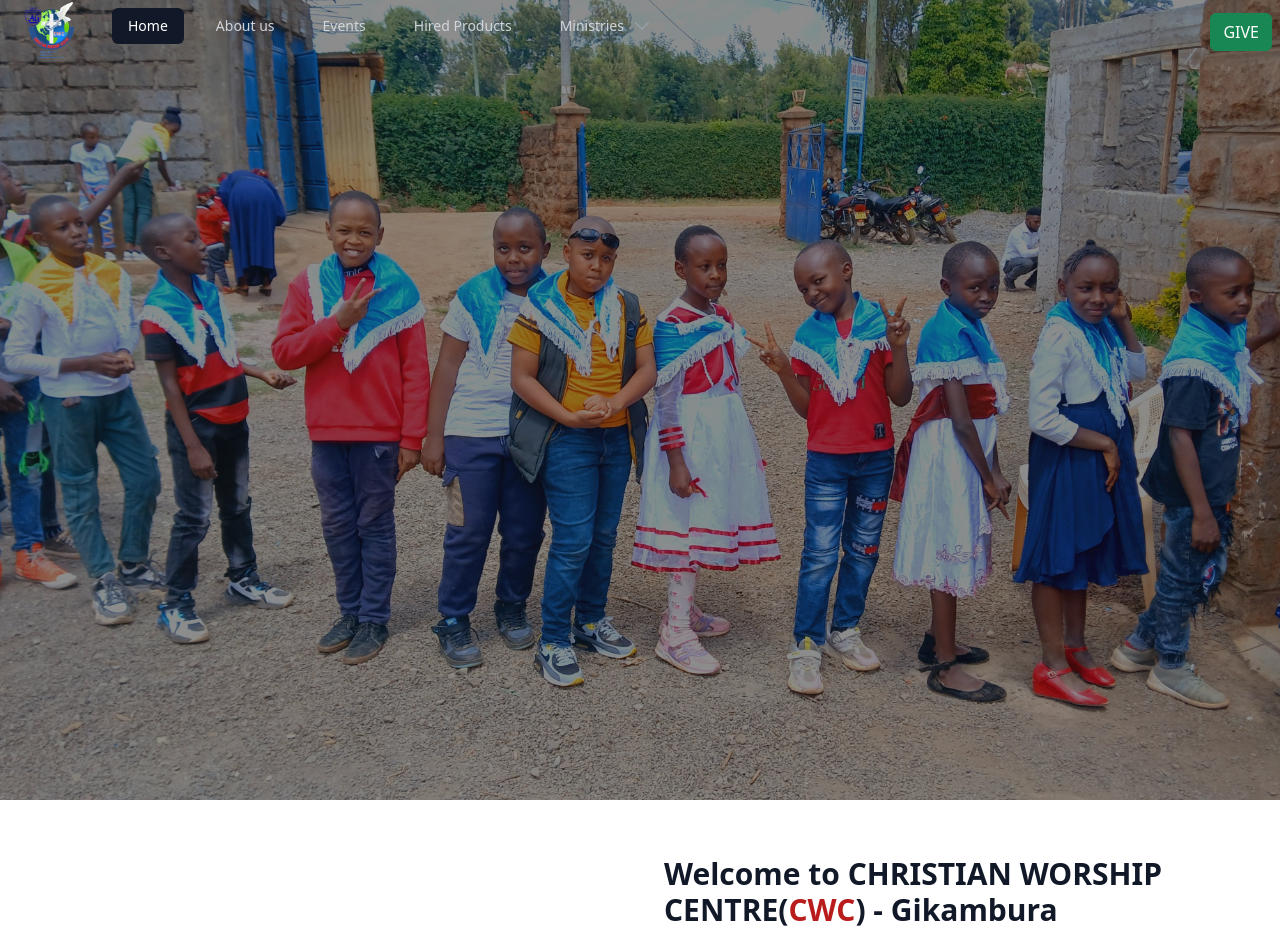
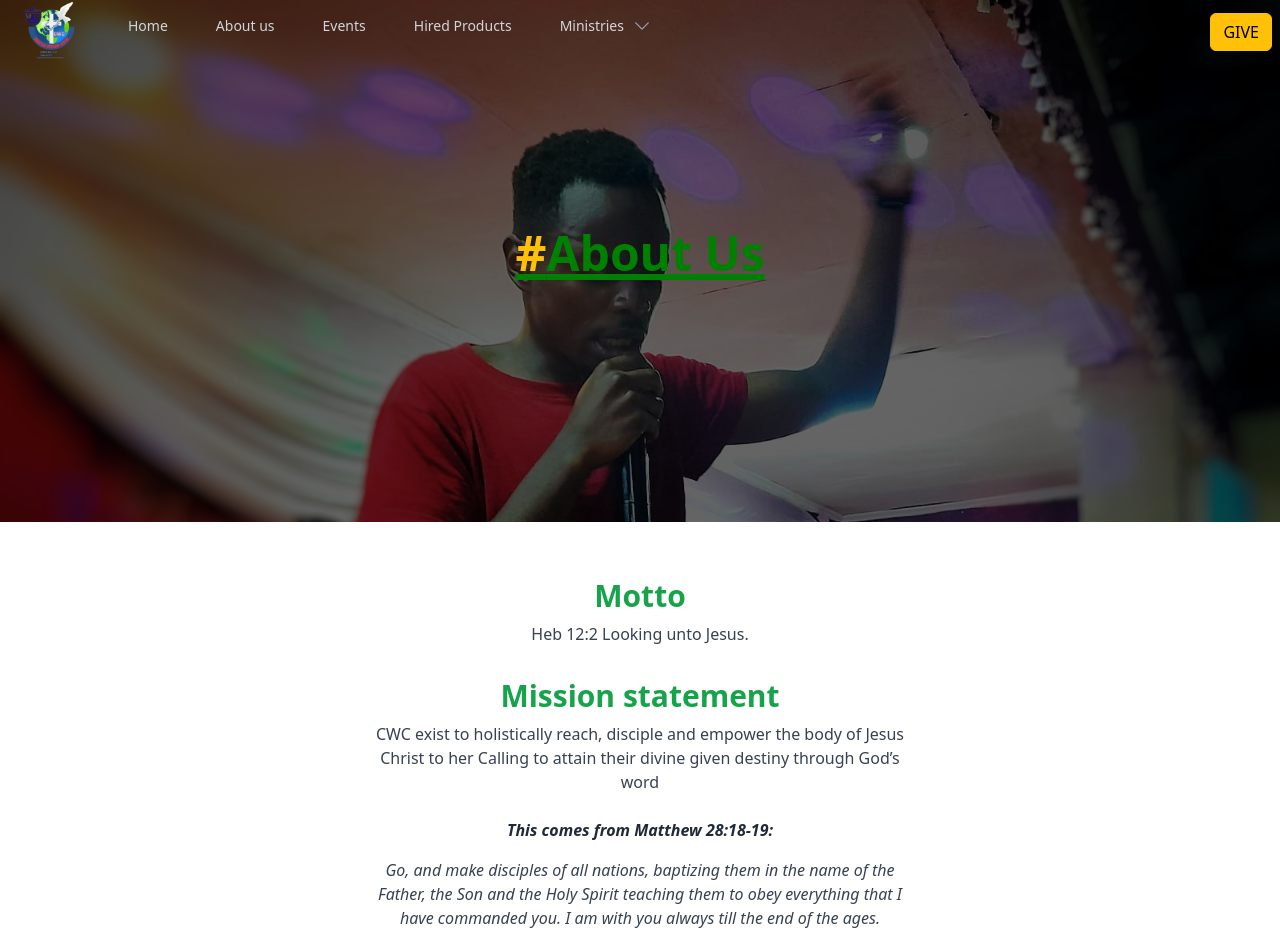
Before and after one commit to victorwangari/KAG-CWC, a React (Create React App) app: page /about in a window 1280 px wide. Shown: the top 932 px of the page. Built offline with nearby package versions, Linux system fonts and the light colour scheme.

Commit message:
update app

```diff
--- a/package.json
+++ b/package.json
@@ -9,6 +9,7 @@
     "lucide-react": "^0.474.0",
     "react": "^19.0.0",
     "react-dom": "^19.0.0",
+    "react-router-dom": "^7.1.5",
     "react-scripts": "5.0.1",
     "web-vitals": "^4.2.4"
   },
--- a/src/components/about/about.jsx
+++ b/src/components/about/about.jsx
@@ -0,0 +1,145 @@
+import React from 'react';
+import NavBar from '../navbar/navbar';
+import "../../css/about.css";
+import { useState } from "react";
+import Footer from '../footer/footer';
+
+
+const teamMembers = {
+    elders: [
+        { name: "Kibathi Mbugua", role: "Chair Person" },
+        { name: "Charles Ng’ang’a", role: "Bishop", },
+        { name: "Richard Munala", role: "Assistant Bishop", },
+        { name: "James Chege", role: "Elder", },
+        { name: "Jonathan Njoroge", role: "Elder", },
+    ],
+    staff: [
+        { name: "Kibathi Mbugua", role: "Chair Person" },
+        { name: "Charles Ng’ang’a", role: "Bishop", },
+        { name: "Richard Munala", role: "Assistant Bishop", },
+        { name: "James Chege", role: "Elder", },
+        { name: "Jonathan Njoroge", role: "Elder", },
+    ], // Add staff members here if needed
+};
+
+function About() {
+    const [category, setCategory] = useState("elders");
+    return (
+        <div className="about">
+            <div>
+                <NavBar />
+            </div>
+            <div className="about-title">
+                <h1><span className="text-warning ">#</span>About Us</h1>
+            </div>
+            <div>
+                <div className="bg-white  flex  items-center justify-center p-8">
+                    {/* Left Section */}
+                    <div className="w-full md:w-1/2 p-4">
+                        <div className="text-center max-w-4xl mx-auto">
+                            <h2 className="text-3xl font-bold text-green-600">Motto</h2>
+                            <p className="text-gray-700 mt-2">
+                                Heb 12:2 Looking unto Jesus.
+                            </p>
+                        </div>
+
+                        <div className="text-center max-w-4xl mx-auto mt-8">
+                            <h2 className="text-3xl font-bold text-green-600">Mission statement</h2>
+                            <p className="text-gray-700 mt-2">
+                                CWC exist to holistically reach, disciple and empower the body of Jesus Christ to her
+                                Calling to attain their divine given destiny through God’s word
+                            </p>
+                            <p className="italic font-semibold text-gray-800 mt-4">This comes from Matthew 28:18-19:</p>
+                            <p className="italic text-gray-700 mt-2">
+                                Go, and make disciples of all nations, baptizing them in the name of the Father, the Son and the Holy Spirit
+                                teaching them to obey everything that I have commanded you. I am with you always till the end of the ages.
+                            </p>
+                        </div>
+                    </div>
+
+                    {/* Right Section */}
+
+                </div>
+            </div>
+            <div>
+                <div className="w-full core-values md:w-1/2 p-4">
+                    <h2 className="text-4xl font-bold text-green-600 text-center">Our Core Values</h2>
+                    <h2  className="text-3xl font-bold text-yellow-600 text-center">ULIVE</h2>
+                    <div className="mt-4">
+                        <details className="bg-green-500 text-white p-3 rounded-md mb-2">
+                            <summary className="font-semibold cursor-pointer"><span className='text-warning'>U</span>-UNITY</summary>
+                            <p className="mt-2 text-sm">
+                            Psalm 133:1 – "Behold, how good and how pleasant it is for brethren to dwell together in unity!"
+                            </p>
+                        </details>
+                        <details className="bg-green-500 text-white p-3 rounded-md mb-2">
+                            <summary className="font-semibold cursor-pointer"><span className='text-warning'>L</span>-LOVE</summary>
+                            <p className="mt-2 text-sm">
+                            1 John 4:8 "Whoever does not love does not know God, because God is love."
+                            </p>
+                        </details>
+                        <details className="bg-green-500 text-white p-3 rounded-md mb-2">
+                            <summary className="font-semibold cursor-pointer"><span className='text-warning'>I</span>-INTEGRITY</summary>
+                            <p className="mt-2 text-sm">
+                            Proverbs 10:9 "Whoever walks in integrity walks securely, but whoever takes crooked paths will be found out."
+                            </p>
+                        </details>
+                        <details className="bg-green-500 text-white p-3 rounded-md mb-2">
+                            <summary className="font-semibold cursor-pointer"><span className='text-warning'>V</span>- VIRTOUS</summary>
+                            <p className="mt-2 text-sm">
+                            2 Peter 1:5 "For this very reason, make every effort to add to your faith virtue; and to virtue, knowledge."
+                            </p>
+                        </details>
+                        <details className="bg-green-500 text-white p-3 rounded-md mb-2">
+                            <summary className="font-semibold cursor-pointer"><span className='text-warning'>E</span>-ENCOURAGEMENT</summary>
+                            <p className="mt-2 text-sm">
+                            1 Thessalonians 5:11 "Therefore encourage one another and build each other up, just as in fact you are doing."
+                            </p>
+                        </details>
+                    </div>
+                </div>
+
+            </div>
+            <div>
+                <section className="text-center bg-white p-8">
+                    <h2 className="text-3xl font-bold">Our <span className='text-warning'>Team</span></h2>
+                    {/* <img src={teamImage} alt="Our Team" className="w-full max-w-3xl mx-auto my-4" /> */}
+                    <div className="flex justify-center my-4">
+                        <button
+                            className={`px-4 py-2 mx-2 rounded ${category === "elders" ? "bg-green-500 text-white" : "bg-gray-200"
+                                }`}
+                            onClick={() => setCategory("elders")}
+                        >
+                            Pastoral
+                        </button>
+                        <button
+                            className={`px-4 py-2 mx-2 rounded ${category === "staff" ? "bg-green-500 text-white" : "bg-gray-200"
+                                }`}
+                            onClick={() => setCategory("staff")}
+                        >
+                            Staff
+                        </button>
+                    </div>
+                    <div className="grid grid-cols-1 md:grid-cols-3 lg:grid-cols-5 gap-6">
+                        {teamMembers[category].map((member, index) => (
+                            <div key={index} className="text-center">
+                                <img
+                                    src={member.image}
+                                    alt={member.name}
+                                    className="w-48 h-60 object-cover mx-auto rounded-lg shadow-md"
+                                />
+                                <h3 className="text-lg font-semibold mt-2">{member.name}</h3>
+                                <p className="text-gray-600">{member.role}</p>
+                            </div>
+                        ))}
+                    </div>
+                </section>
+            </div>
+            <div>
+                <Footer />
+            </div>
+        </div>
+    )
+}
+
+export default About;
--- a/src/components/navbar/navbar.jsx
+++ b/src/components/navbar/navbar.jsx
@@ -3,13 +3,15 @@ import "../../css/hero.css"
 import Logo from "../../img/cwc_logo-removebg-preview.png"
 import { Disclosure, DisclosureButton, DisclosurePanel, Menu, MenuButton, MenuItem, MenuItems } from '@headlessui/react';
 import { Bars3Icon, BellIcon, XMarkIcon, ChevronDownIcon } from '@heroicons/react/24/outline';
+import { Link } from 'react-router-dom';
+
 
 
 const navigation = [
-  { name: 'Home', href: '#', current: true },
-  { name: 'About us', href: '#', current: false },
-  { name: 'Events', href: '#', current: false },
-  { name: 'Hired Products', href: '#', current: false },
+  { name: 'Home', href: '/' },
+  { name: 'About us', href: '/about' },
+  { name: 'Events', href: '#',  },
+  { name: 'Hired Products', href: '#', },
   {
     name: 'Ministries',
     dropdown: true, // Indicate it's a dropdown
@@ -71,17 +73,17 @@ function NavBar(){
                         </MenuItems>
                       </Menu>
                     ) : (
-                      <a
+                      <Link
                         key={item.name}
-                        href={item.href}
-                        aria-current={item.current ? 'page' : undefined}
+                        to={item.href}
+                        // aria-current={item.current ? 'page' : undefined}
                         className={classNames(
                           item.current ? 'bg-gray-900 text-white' : 'text-gray-300 hover:bg-gray-700 hover:text-white',
                           'rounded-md px-3 py-2 text-sm font-medium navs mt-3 decoration-0',
                         )}
                       >
                         {item.name}
-                      </a>
+                      </Link>
                     )
                   )}
                 </div>
@@ -92,7 +94,7 @@ function NavBar(){
               {/* GIVE */}
               <Menu as="div" className="relative ml-3">
                 <div>
-                 <button  type="button" class="btn btn-success">GIVE</button>
+                 <button  type="button" class="btn direction  btn-warning">GIVE</button>
                 </div>
 
               </Menu>
@@ -117,13 +119,13 @@ function NavBar(){
               </DisclosureButton>
               <DisclosurePanel className="pl-5 space-y-1">
                 {item.items.map((dropdownItem) => (
-                  <a
+                  <Link
                     key={dropdownItem.name}
-                    href={dropdownItem.href}
-                    className="block px-4 py-2 text-sm text-gray-300 hover:bg-gray-700"
+                    to={dropdownItem.href}
+                    className="block px-4 py-2 navs text-sm text-gray-300 hover:bg-gray-700"
                   >
                     {dropdownItem.name}
-                  </a>
+                  </Link>
                 ))}
               </DisclosurePanel>
             </>
@@ -137,7 +139,7 @@ function NavBar(){
           aria-current={item.current ? 'page' : undefined}
           className={classNames(
             item.current ? 'bg-gray-900 text-white' : 'text-gray-300 hover:bg-gray-700 hover:text-white',
-            'block rounded-md px-3 py-2 text-base font-medium',
+            'block rounded-md px-3 navs py-2 text-base font-medium',
           )}
         >
           {item.name}
--- /dev/null
+++ b/src/css/about.css
@@ -0,0 +1,26 @@
+.about{
+    background-image: linear-gradient(rgba(0, 0, 0, 0.6), rgba(0, 0, 0, 0.6)), url('../img/kevokesha.jpeg');
+    background-size: cover; /* or "contain" */
+    background-repeat: no-repeat; /* Prevents repeating */
+    background-position: center;
+    background-attachment: fixed; /* Ensures background doesn't move on scroll */
+    min-height: 100vh;
+}
+.about-title{
+
+    color: green;
+    font-weight: 900;
+    text-align: center;
+    margin-top: 20vh;
+    margin-bottom: 30vh;
+}
+.about-title h1{
+    font-weight: 700;
+    font-size: 6vh;
+    text-decoration: underline 6px solid green;
+}
+.core-values{
+   justify-content: center;
+    margin-left: auto;
+    margin-right: auto;
+}
--- a/src/index.js
+++ b/src/index.js
@@ -1,13 +1,15 @@
 import React from 'react';
 import ReactDOM from 'react-dom/client';
 import './index.css';
-import App from './App';
+import routes from './routes';
+import { createBrowserRouter, RouterProvider } from 'react-router-dom';
 import reportWebVitals from './reportWebVitals';
+const router = createBrowserRouter(routes);
 
 const root = ReactDOM.createRoot(document.getElementById('root'));
 root.render(
   <React.StrictMode>
-    <App />
+    <RouterProvider router={router} />
   </React.StrictMode>
 );
 
--- /dev/null
+++ b/src/routes.js
@@ -0,0 +1,16 @@
+import App from "./App";
+import About from "./components/about/about";
+
+const routes = [
+    {
+        path: "/",
+        element: <App/>
+    },
+    {
+        path: "/about",
+        element: <About/>
+    }
+
+]
+
+export default routes;
```
Also changed, not shown: 1 other file (tests, documents, lock files or other folders).
